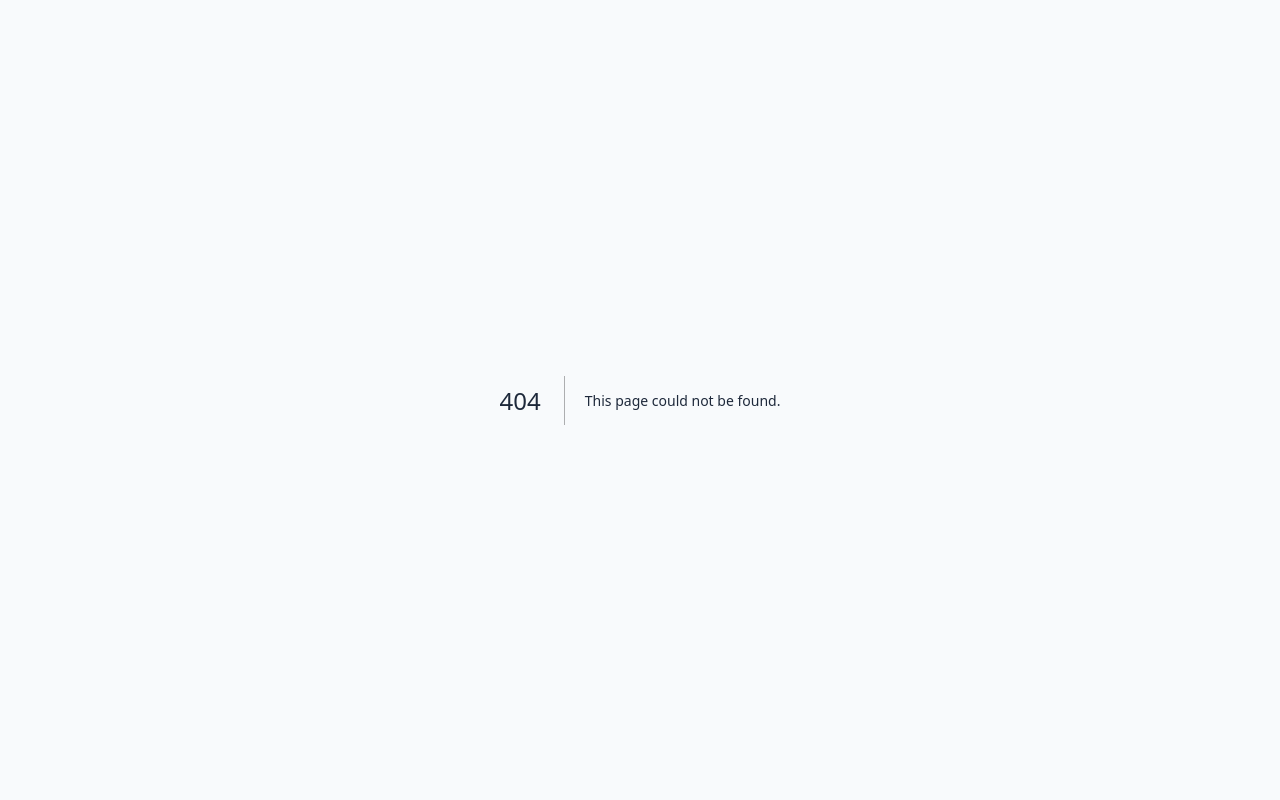
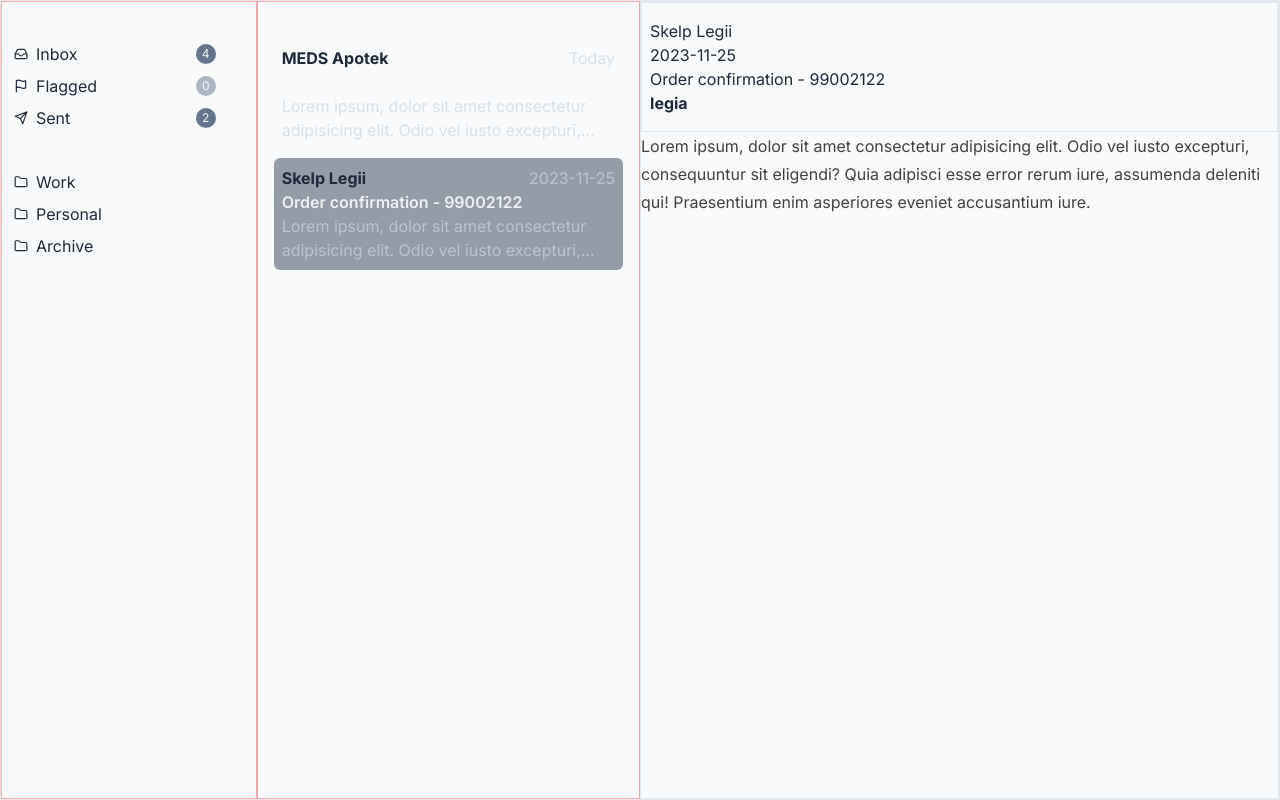
Before and after one commit to masiucd/Next-js-docker, a Next.js app: page /preview/legia in a window 1280 px wide. Before the commit this address had no page. Built offline with nearby package versions, Linux system fonts and the light colour scheme.

Commit message:
With fake data

```diff
--- a/package.json
+++ b/package.json
@@ -20,7 +20,8 @@
     "react": "^18",
     "react-dom": "^18",
     "server-only": "^0.0.1",
-    "tailwind-merge": "^2.0.0"
+    "tailwind-merge": "^2.0.0",
+    "zod": "^3.22.4"
   },
   "devDependencies": {
     "@tailwindcss/typography": "^0.5.10",
--- /dev/null
+++ b/src/app/(main)/components/inbox-item.tsx
@@ -0,0 +1,34 @@
+"use client";
+
+import Link from "next/link";
+import {useParams} from "next/navigation";
+
+import {type InboxItem} from "@/lib/data/inbox";
+import {cn} from "@/lib/utils/cn";
+
+type Props = {
+  item: InboxItem;
+};
+
+export default function InboxItem({item}: Props) {
+  let params = useParams();
+  return (
+    <li
+      className={cn(
+        "flex h-[7rem] flex-col hover:opacity-50 p-2 rounded-md",
+        params?.mail === item.label && "bg-gray-700/50 hover:opacity-95"
+      )}
+    >
+      <Link href={`/preview/${item.label}`}>
+        <div className="flex justify-between">
+          <strong className="font-bold">{item.title}</strong>
+          <span className="text-gray-300/70">{item.date}</span>
+        </div>
+        <p className="font-semibold text-gray-50/90">{item.message}</p>
+        <p className="line-clamp-2 overflow-hidden text-gray-300/70">
+          {item.content}
+        </p>
+      </Link>
+    </li>
+  );
+}
--- /dev/null
+++ b/src/app/(main)/components/inbox.tsx
@@ -0,0 +1,13 @@
+import {inboxData, InboxItemSchema} from "@/lib/data/inbox";
+
+import InboxItem from "./inbox-item";
+
+export default function Inbox() {
+  return (
+    <ul className="flex flex-col gap-2 p-4">
+      {inboxData.map((item) => (
+        <InboxItem key={item.id} item={InboxItemSchema.parse(item)} />
+      ))}
+    </ul>
+  );
+}
--- a/src/app/(main)/layout.tsx
+++ b/src/app/(main)/layout.tsx
@@ -2,10 +2,12 @@ import {type PropsWithChildren} from "react";
 
 import {Icons} from "@/lib/components/icons";
 
+import Inbox from "./components/inbox";
+
 export default function Layout({children}: PropsWithChildren) {
   return (
     <main className="flex min-h-[100dvh] border">
-      <aside className="flex basis-[20rem] flex-col gap-10 border border-red-300 py-10 pl-3 pr-10 ">
+      <aside className="flex basis-[20vw] flex-col gap-10 border border-red-300 py-10 pl-3 pr-10 ">
         {/* actions */}
         <ul className="flex flex-col gap-2">
           <li className="flex items-center justify-between gap-2 capitalize">
@@ -48,43 +50,10 @@ export default function Layout({children}: PropsWithChildren) {
           </li>
         </ul>
       </aside>
-
-      {/* inbox */}
-      <section className=" basis-[25rem] border border-red-300 py-5">
-        <ul className="flex flex-col gap-2 p-4">
-          <li className="flex h-[7rem] flex-col ">
-            <div className="flex justify-between">
-              <strong className="font-bold">MEDS Apotek</strong>
-              <span className="text-gray-300/70">Today</span>
-            </div>
-            <p className="font-semibold text-gray-50/90">
-              Order confirmation - 123991312
-            </p>
-            <p className="line-clamp-2 overflow-hidden text-gray-300/70">
-              Lorem ipsum, dolor sit amet consectetur adipisicing elit. Odio vel
-              iusto excepturi, consequuntur sit eligendi? Quia adipisci esse
-              error rerum iure, assumenda deleniti qui! Praesentium enim
-              asperiores eveniet accusantium iure.
-            </p>
-          </li>
-          <li className="flex h-[7rem] flex-col ">
-            <div className="flex justify-between">
-              <strong className="font-bold">MEDS Apotek</strong>
-              <span className="text-gray-300/70">2023-11-25</span>
-            </div>
-            <p className="font-semibold text-gray-50/90">
-              Order confirmation - 123991312
-            </p>
-            <p className="line-clamp-2 overflow-hidden text-gray-300/70">
-              Lorem ipsum, dolor sit amet consectetur adipisicing elit. Odio vel
-              iusto excepturi, consequuntur sit eligendi? Quia adipisci esse
-              error rerum iure, assumenda deleniti qui! Praesentium enim
-              asperiores eveniet accusantium iure.
-            </p>
-          </li>
-        </ul>
+      <section className=" basis-[30vw] border border-red-300 py-5">
+        <Inbox />
       </section>
-      {children}
+      <section className="flex basis-[50vw]">{children}</section>
     </main>
   );
 }
--- /dev/null
+++ b/src/app/(main)/preview/[mail]/page.tsx
@@ -0,0 +1,24 @@
+import {inboxData} from "@/lib/data/inbox";
+
+export default function Mail({params}: {params: {mail: string}}) {
+  let {mail} = params;
+  let item = inboxData.find((item) => item.label === mail);
+  if (!item) {
+    return <div>Mail not found</div>;
+  }
+  return (
+    <div className="flex flex-col items-center border">
+      <div className="flex w-full flex-col border px-2 py-4">
+        <p>{item.title}</p>
+        <p>{item.date}</p>
+        <p>{item.message}</p>
+        <p>
+          <strong>{item.label}</strong>
+        </p>
+      </div>
+      <article className="prose prose-stone dark:prose-invert">
+        <p>{item.content}</p>
+      </article>
+    </div>
+  );
+}
--- /dev/null
+++ b/src/app/(main)/preview/page.tsx
@@ -0,0 +1,5 @@
+import React from "react";
+
+export default function Page() {
+  return <div>Empty</div>;
+}
--- /dev/null
+++ b/src/lib/data/inbox.ts
@@ -0,0 +1,35 @@
+import {z} from "zod";
+
+export let InboxItemSchema = z.object({
+  id: z.number(),
+  title: z.string(),
+  label: z.string(),
+  date: z.string(),
+  message: z.string(),
+  content: z.string(),
+});
+export let InboxItemsSchema = z.array(InboxItemSchema);
+
+export type InboxItem = z.infer<typeof InboxItemSchema>;
+export type InboxItems = z.infer<typeof InboxItemsSchema>;
+
+export let inboxData = Object.freeze([
+  {
+    id: 1,
+    title: "MEDS Apotek",
+    label: "meds",
+    date: "Today",
+    message: "Order confirmation - 123991312",
+    content:
+      "Lorem ipsum, dolor sit amet consectetur adipisicing elit. Odio vel iusto excepturi, consequuntur sit eligendi? Quia adipisci esse error rerum iure, assumenda deleniti qui! Praesentium enim asperiores eveniet accusantium iure.",
+  },
+  {
+    id: 2,
+    title: "Skelp Legii",
+    label: "legia",
+    date: "2023-11-25",
+    message: "Order confirmation - 99002122",
+    content:
+      "Lorem ipsum, dolor sit amet consectetur adipisicing elit. Odio vel iusto excepturi, consequuntur sit eligendi? Quia adipisci esse error rerum iure, assumenda deleniti qui! Praesentium enim asperiores eveniet accusantium iure.",
+  },
+]);
```
Also changed, not shown: 1 other file (tests, documents, lock files or other folders).
